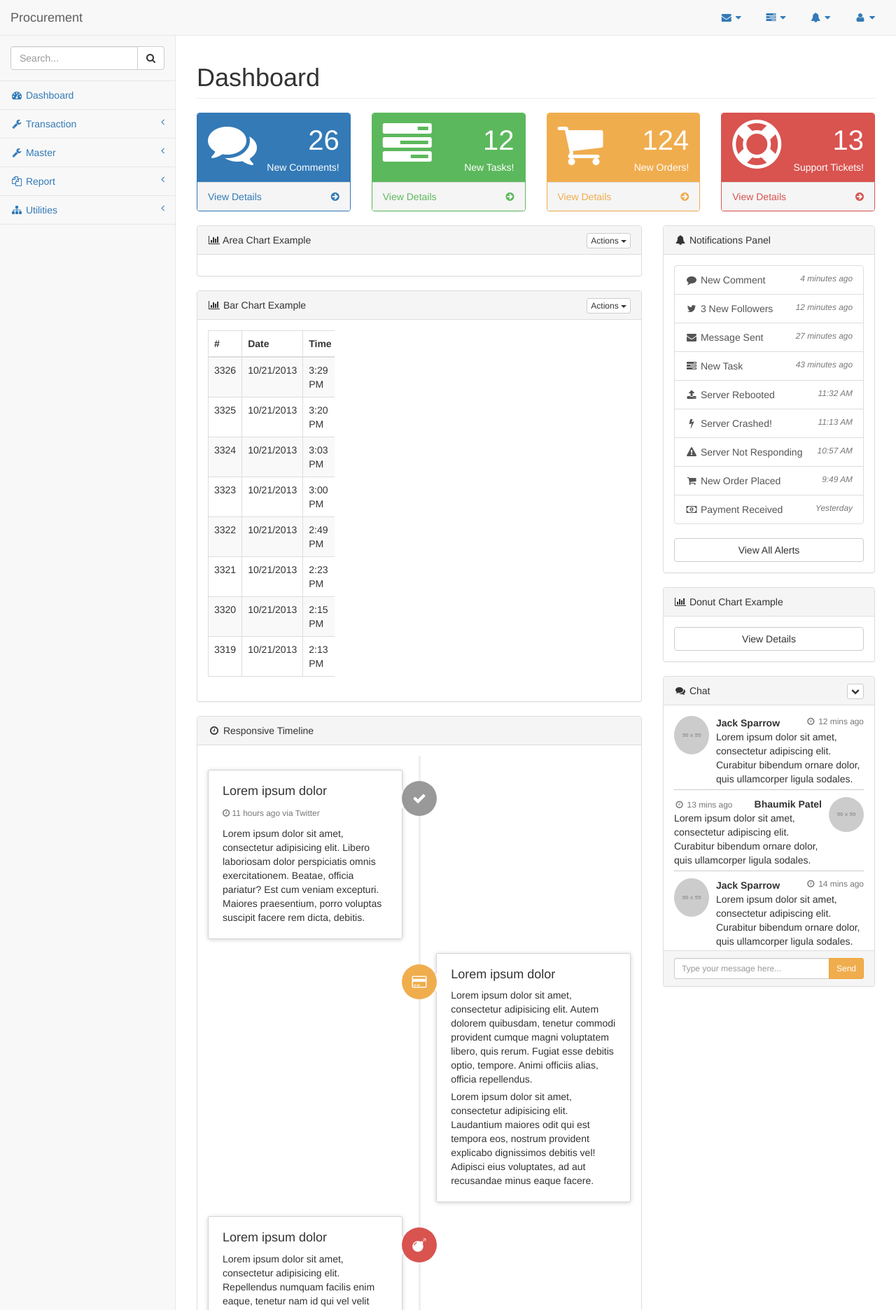
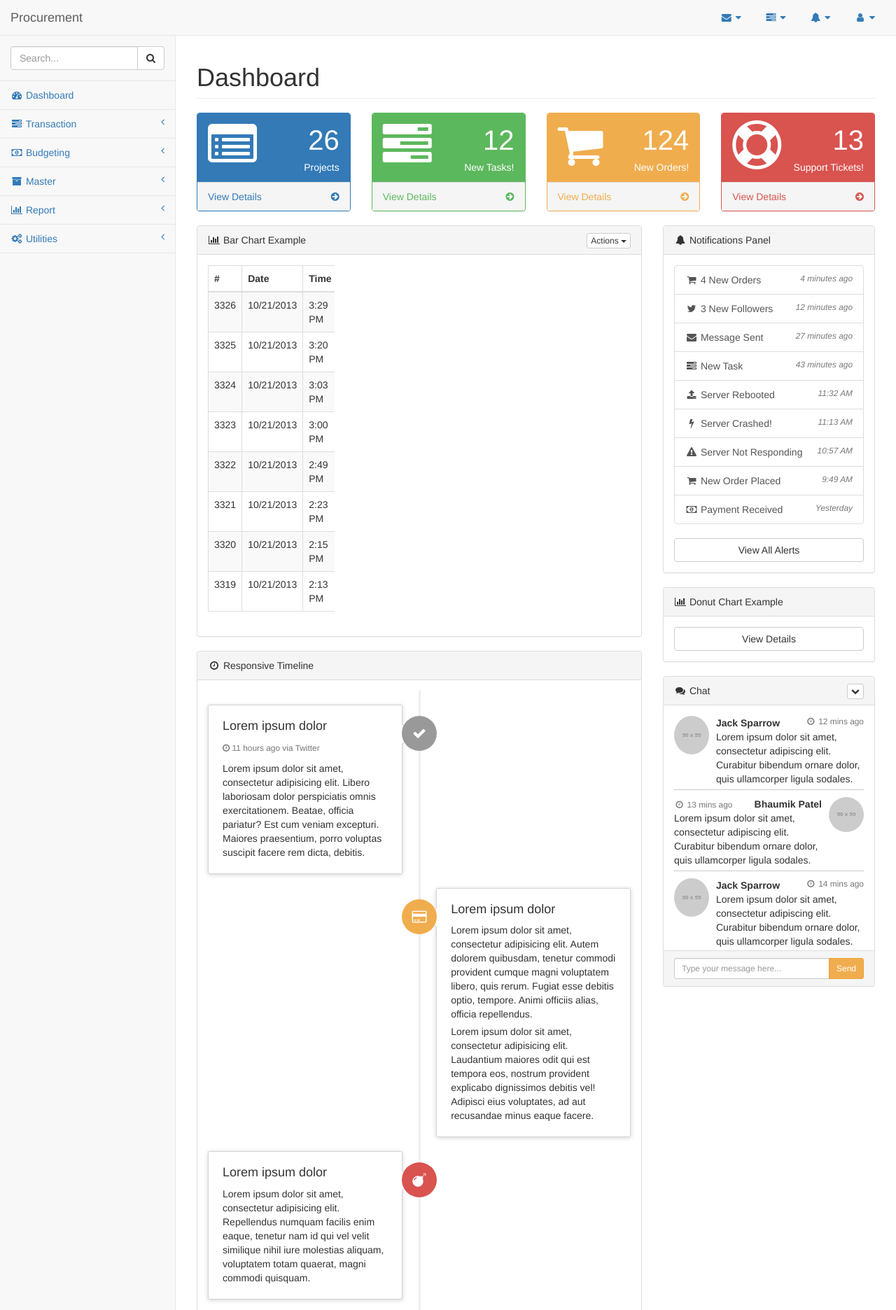
Before and after one commit to RifqiSec/Procurement, a Laravel app: page / in a window 1280 px wide. Shown: the top 1872 px of the page at 70% size. Run offline with Laravel 8, Linux system fonts and the light colour scheme; settings files or empty folders that the repository lacks are supplied; some libraries are stand-ins or nearby versions.

Commit message:
Update menu

```diff
--- a/resources/views/dashboard.blade.php
+++ b/resources/views/dashboard.blade.php
@@ -27,7 +27,7 @@
     <link href="/bower_components/morrisjs/morris.css" rel="stylesheet">
 
     <!-- Custom Fonts -->
-    <link href="/bower_components/font-awesome/css/font-awesome.min.css" rel="stylesheet" type="text/css">
+    <link rel="stylesheet" href="https://maxcdn.bootstrapcdn.com/font-awesome/4.5.0/css/font-awesome.min.css">
 
     <!-- HTML5 Shim and Respond.js IE8 support of HTML5 elements and media queries -->
     <!-- WARNING: Respond.js doesn't work if you view the page via file:// -->
@@ -116,7 +116,7 @@
                             <a href="#">
                                 <div>
                                     <p>
-                                        <strong>Task 1</strong>
+                                        <strong>Project A</strong>
                                         <span class="pull-right text-muted">40% Complete</span>
                                     </p>
                                     <div class="progress progress-striped active">
@@ -194,7 +194,7 @@
                         <li>
                             <a href="#">
                                 <div>
-                                    <i class="fa fa-comment fa-fw"></i> New Comment
+                                    <i class="fa fa-shopping-cart fa-fw"></i> New Orders (Project A)
                                     <span class="pull-right text-muted small">4 minutes ago</span>
                                 </div>
                             </a>
@@ -203,8 +203,17 @@
                          <li>
                             <a href="#">
                                 <div>
-                                    <i class="fa fa-twitter fa-fw"></i> 3 New Followers
-                                    <span class="pull-right text-muted small">12 minutes ago</span>
+                                    <i class="fa fa-shopping-cart fa-fw"></i> New Orders (Project A)
+                                    <span class="pull-right text-muted small">4 minutes ago</span>
+                                </div>
+                            </a>
+                        </li>
+                        <li class="divider"></li>
+                         <li>
+                            <a href="#">
+                                <div>
+                                    <i class="fa fa-shopping-cart fa-fw"></i> New Orders (Project A)
+                                    <span class="pull-right text-muted small">4 minutes ago</span>
                                 </div>
                             </a>
                         </li>
@@ -213,24 +222,6 @@
                             <a href="#">
                                 <div>
                                     <i class="fa fa-envelope fa-fw"></i> Message Sent
-                                    <span class="pull-right text-muted small">4 minutes ago</span>
-                                </div>
-                            </a>
-                        </li>
-                        <li class="divider"></li>
-                        <li>
-                            <a href="#">
-                                <div>
-                                    <i class="fa fa-tasks fa-fw"></i> New Task
-                                    <span class="pull-right text-muted small">4 minutes ago</span>
-                                </div>
-                            </a>
-                        </li>
-                        <li class="divider"></li>
-                        <li>
-                            <a href="#">
-                                <div>
-                                    <i class="fa fa-upload fa-fw"></i> Server Rebooted
                                     <span class="pull-right text-muted small">4 minutes ago</span>
                                 </div>
                             </a>
@@ -283,25 +274,52 @@
                             <a href="index.html"><i class="fa fa-dashboard fa-fw"></i> Dashboard</a>
                         </li>
                         <li>
-                            <a href="#"><i class="fa fa-wrench fa-fw"></i> Transaction<span class="fa arrow"></span></a>
+                            <a href="#"><i class="fa fa-tasks fa-fw"></i> Transaction<span class="fa arrow"></span></a>
                             <ul class="nav nav-second-level">
+                                <li>
+                                    <a href="panels-wells.html">Purchase Request</a>
+                                </li>
+                                <li>
+                                    <a href="panels-wells.html">General Purchase Request</a>
+                                </li>
                                 <li>
                                     <a href="panels-wells.html">Purchase Order</a>
                                 </li>
                             </ul>
                             <!-- /.nav-second-level -->
                         </li>
+
                         <li>
-                            <a href="#"><i class="fa fa-wrench fa-fw"></i> Master<span class="fa arrow"></span></a>
+                            <a href="#"><i class="fa fa-money fa-fw"></i> Budgeting<span class="fa arrow"></span></a>
+                            <ul class="nav nav-second-level">
+                                <li>
+                                    <a href="panels-wells.html">Project</a>
+                                </li>
+                                <li>
+                                    <a href="panels-wells.html">Block</a>
+                                </li>
+                            </ul>
+                            <!-- /.nav-second-level -->
+                        </li>
+
+                        <li>
+                            <a href="#"><i class="fa fa-archive fa-fw"></i> Master<span class="fa arrow"></span></a>
                             <ul class="nav nav-second-level">
                                 <li>
                                     <a href="panels-wells.html">Item</a>
                                 </li>
+                                <li>
+                                    <a href="panels-wells.html">Supplier</a>
+                                </li>
+                                <li>
+                                    <a href="panels-wells.html">Project</a>
+                                </li>
                             </ul>
                             <!-- /.nav-second-level -->
                         </li>
+
                         <li>
-                            <a href="#"><i class="fa fa-files-o fa-fw"></i> Report<span class="fa arrow"></span></a>
+                            <a href="#"><i class="fa fa-bar-chart fa-fw"></i> Report<span class="fa arrow"></span></a>
                             <ul class="nav nav-second-level">
                                 <li>
                                     <a href="blank.html">Transaction</a>
@@ -313,7 +331,7 @@
                             <!-- /.nav-second-level -->
                         </li>
                         <li>
-                            <a href="#"><i class="fa fa-sitemap fa-fw"></i> Utilities<span class="fa arrow"></span></a>
+                            <a href="#"><i class="fa fa-gears fa-fw"></i> Utilities<span class="fa arrow"></span></a>
                             <ul class="nav nav-second-level">
                                 <li>
                                     <a href="#">User</a>
@@ -345,11 +363,11 @@
                         <div class="panel-heading">
                             <div class="row">
                                 <div class="col-xs-3">
-                                    <i class="fa fa-comments fa-5x"></i>
+                                    <i class="fa fa-list-alt fa-5x"></i>
                                 </div>
                                 <div class="col-xs-9 text-right">
                                     <div class="huge">26</div>
-                                    <div>New Comments!</div>
+                                    <div>Projects</div>
                                 </div>
                             </div>
                         </div>
@@ -432,35 +450,6 @@
             <!-- /.row -->
             <div class="row">
                 <div class="col-lg-8">
-                    <div class="panel panel-default">
-                        <div class="panel-heading">
-                            <i class="fa fa-bar-chart-o fa-fw"></i> Area Chart Example
-                            <div class="pull-right">
-                                <div class="btn-group">
-                                    <button type="button" class="btn btn-default btn-xs dropdown-toggle" data-toggle="dropdown">
-                                        Actions
-                                        <span class="caret"></span>
-                                    </button>
-                                    <ul class="dropdown-menu pull-right" role="menu">
-                                        <li><a href="#">Action</a>
-                                        </li>
-                                        <li><a href="#">Another action</a>
-                                        </li>
-                                        <li><a href="#">Something else here</a>
-                                        </li>
-                                        <li class="divider"></li>
-                                        <li><a href="#">Separated link</a>
-                                        </li>
-                                    </ul>
-                                </div>
-                            </div>
-                        </div>
-                        <!-- /.panel-heading -->
-                        <div class="panel-body">
-                            <div id="morris-area-chart"></div>
-                        </div>
-                        <!-- /.panel-body -->
-                    </div>
                     <!-- /.panel -->
                     <div class="panel panel-default">
                         <div class="panel-heading">
@@ -687,7 +676,7 @@
                         <div class="panel-body">
                             <div class="list-group">
                                 <a href="#" class="list-group-item">
-                                    <i class="fa fa-comment fa-fw"></i> New Comment
+                                    <i class="fa fa-shopping-cart fa-fw"></i> 4 New Orders
                                     <span class="pull-right text-muted small"><em>4 minutes ago</em>
                                     </span>
                                 </a>
```
Lines whose indentation alone changed are shown as unchanged.
